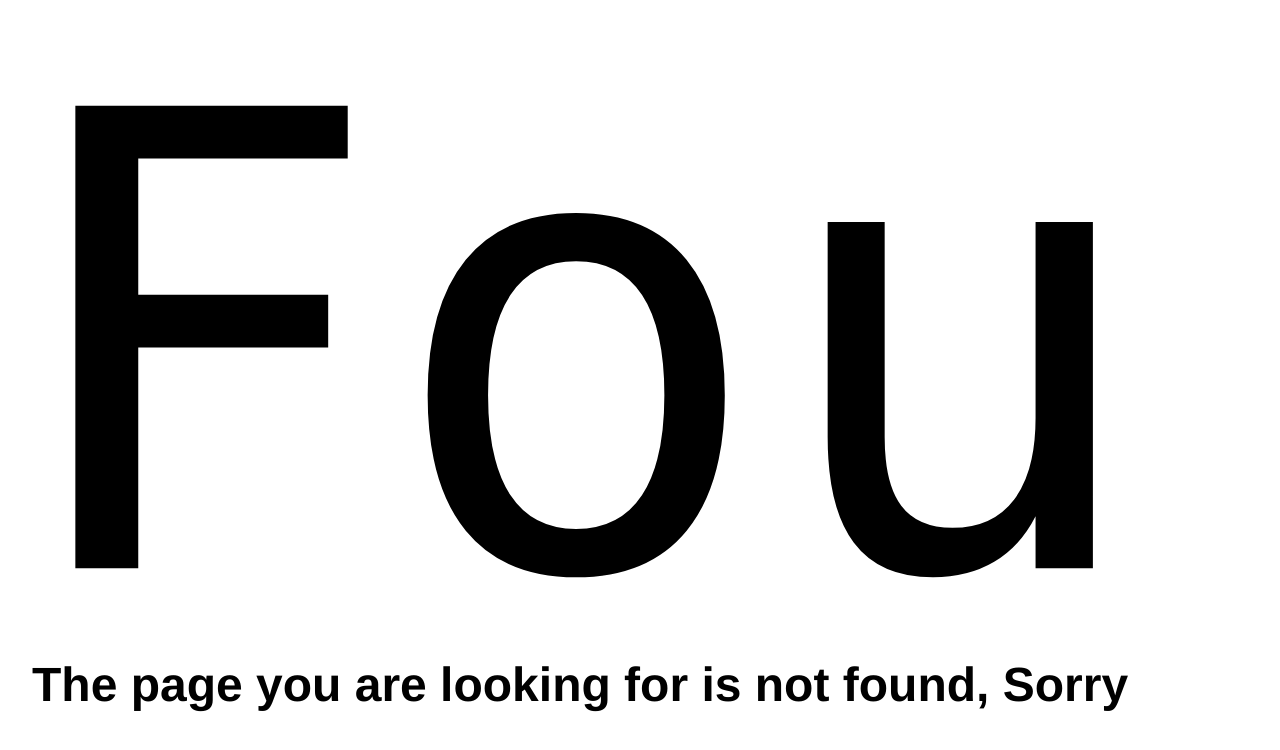
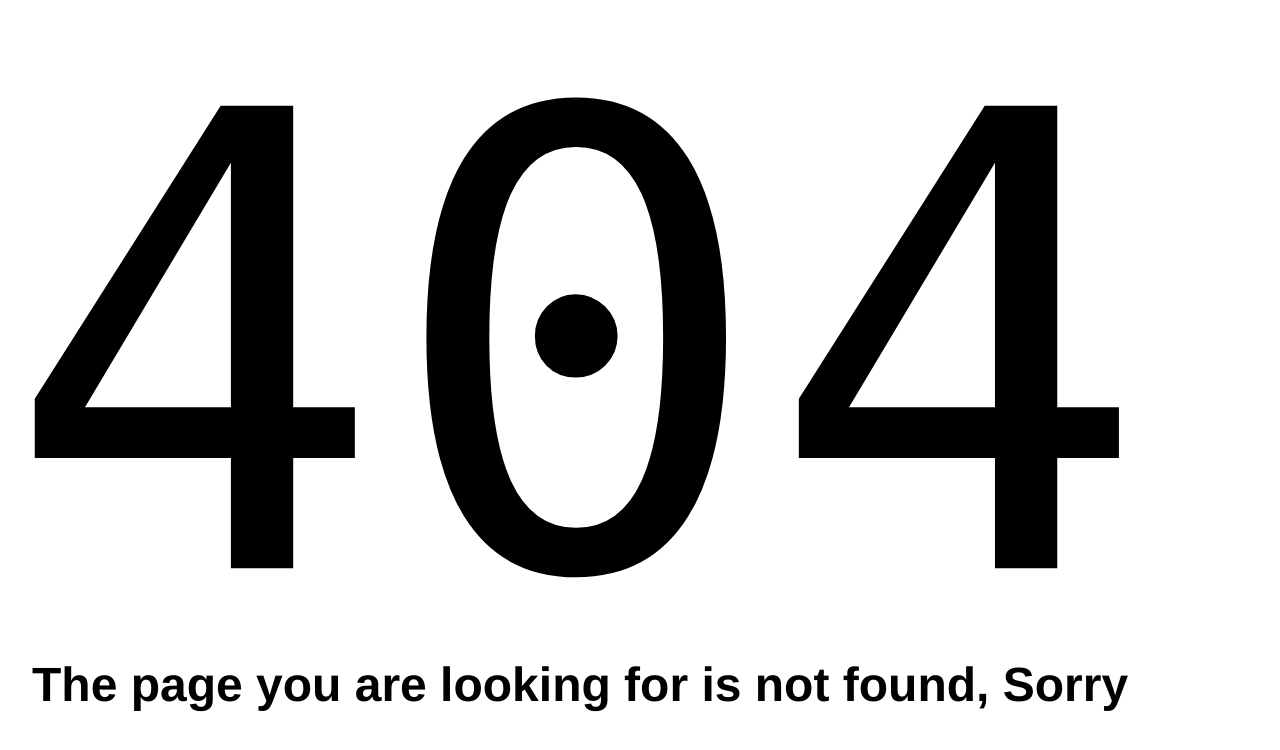
Before and after one commit to mahajanyogesh/franklin-training, a website with bundled scripts: page 404.html in a window 1280 px wide. Shown: the part 50-800 px from the top of the page. Built offline with nearby package versions, Linux system fonts and the light colour scheme; files whose address does not match are found by name.

Commit message:
404 content change, not reflect unless commit

```diff
--- a/404.html
+++ b/404.html
@@ -53,7 +53,7 @@
   <main class="error">
     <div class="section">
       <svg viewBox="1 0 38 18" class="error-number">
-        <text x="0" y="17">Four O Four (404)</text>
+        <text x="0" y="17">404</text>
       </svg>
       <h2 class="error-message">The page you are looking for is not found, Sorry</h2>
       <p class="button-container">
```
